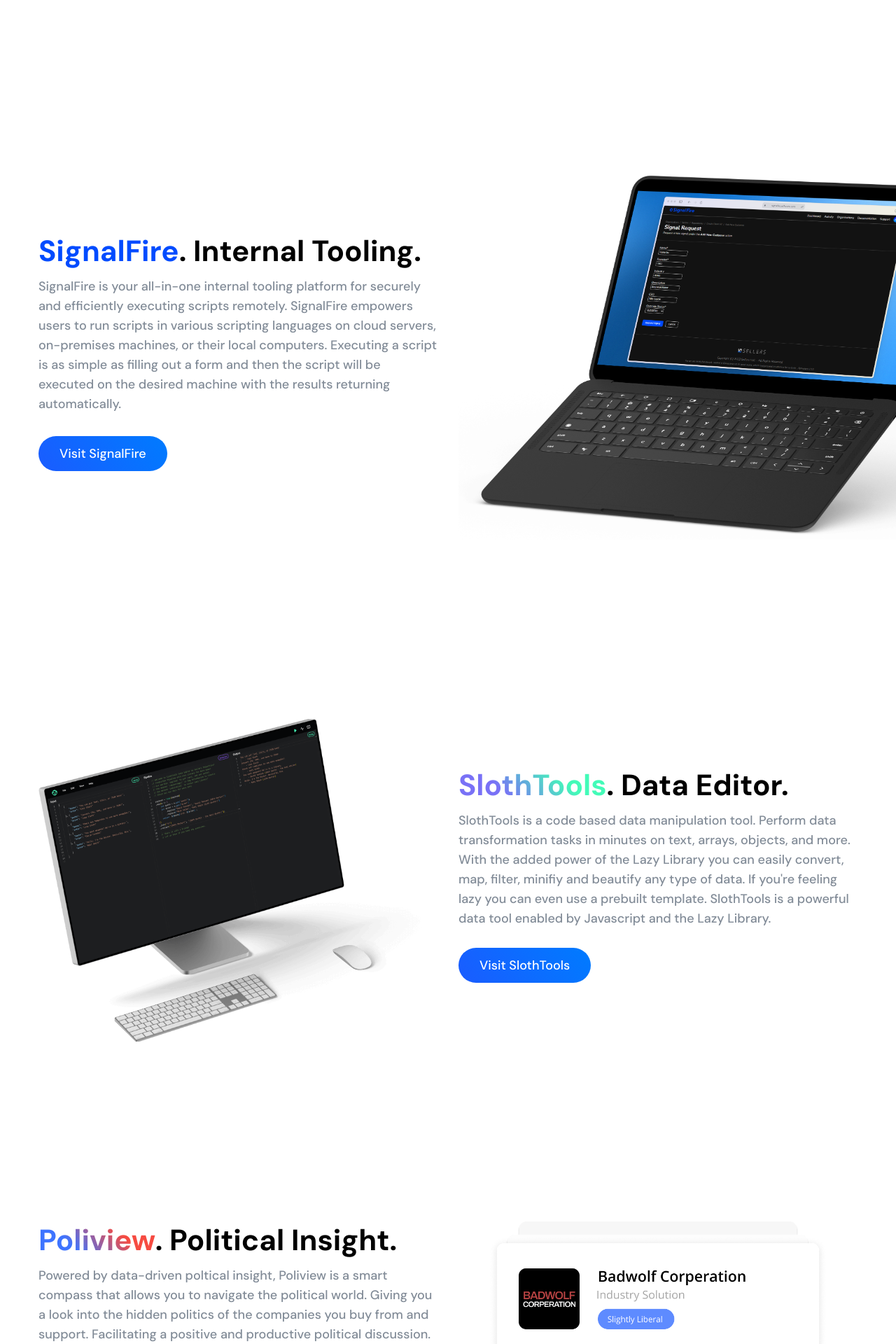
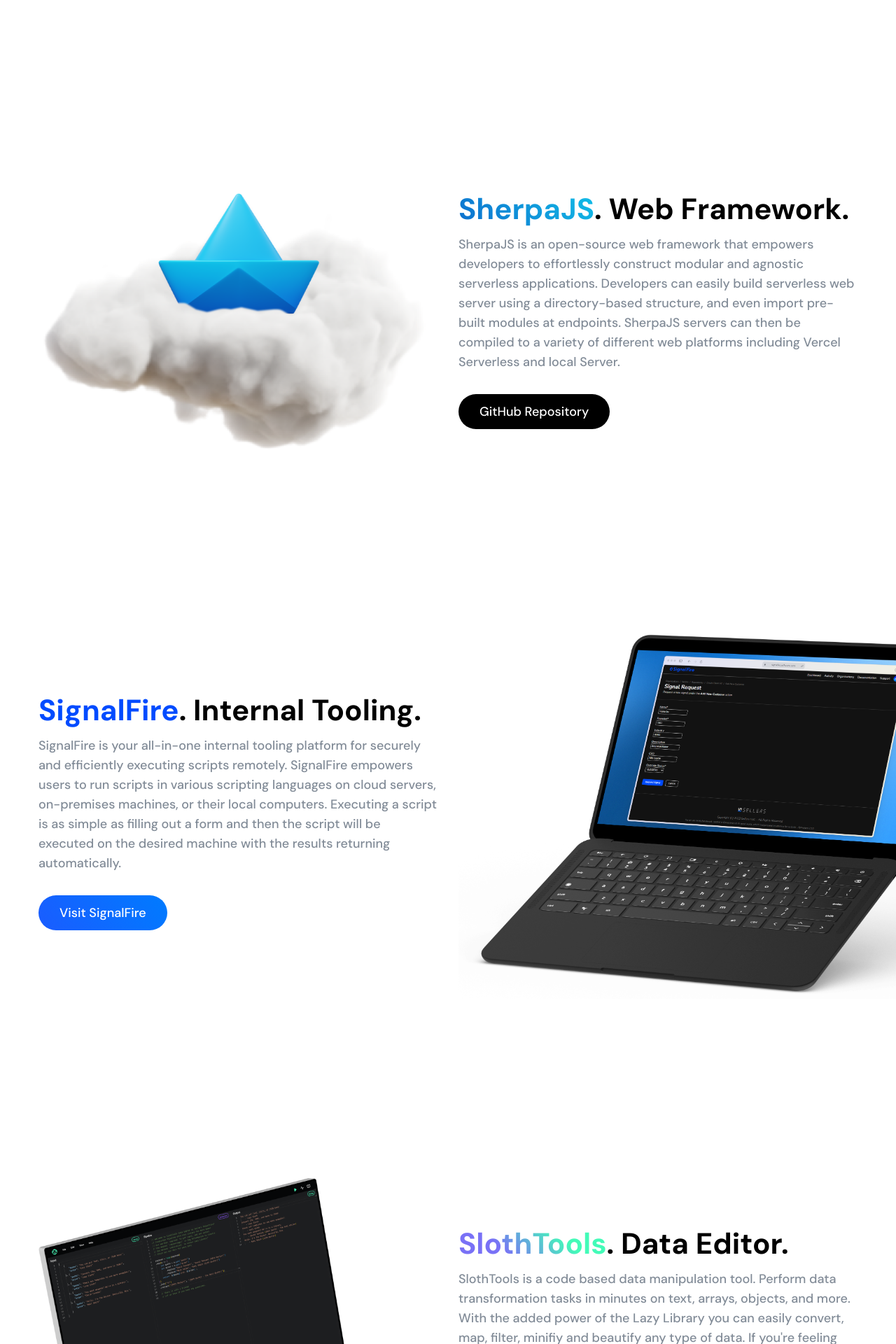
Before and after one commit to Sellers-Industry/website, a PHP site: page / in a window 1280 px wide; the page is wider, and only the part inside the window is pictured. Shown: the part 619-2539 px from the top of that part at 70% size. Run offline with PHP 8.4, Linux system fonts and the light colour scheme; some libraries are stand-ins or nearby versions.

Commit message:
Added New Products

```diff
--- a/css/sections.css
+++ b/css/sections.css
@@ -37,6 +37,14 @@
     -webkit-text-fill-color: transparent;
 }
 
+.sherpajs {
+    background: linear-gradient(45deg, #0D6DCD 0%, #12BFE8 100%);
+    background-clip: text;
+    -webkit-background-clip: text;
+    -webkit-text-fill-color: transparent;
+}
+
+
 .authical {
     background: linear-gradient(45deg, #F460B7 0%, #8A42B5 100%);
     background-clip: text;
@@ -45,6 +53,10 @@
 }
 
 
+.carrot {
+    color: #FF6A88;
+}
+
 
 .signalfire {
     color: #004BFF;
--- a/index.html
+++ b/index.html
@@ -110,7 +110,49 @@
 		</section>
 
 
-		<!-- Poliview -->
+		<!-- SherpaJS -->
+		<section class="bg-light overflow-visible">
+			<div class="container px-xl-0 text-left">
+				<div class="d-flex flex-column justify-content-center">
+					<div class="row flex-md-row-reverse">
+						<div class="section-text col-12 col-md-6">
+							<div class="d-flex flex-column justify-content-center h-100">
+								<h3 data-aos="fade-down" data-aos-delay="100">
+									<span class="sherpajs">SherpaJS</span>. Web Framework.
+								</h3>
+								<div class="mt-10 mb-md-1 mb-30 f-18 medium color-heading op-7 text-adaptive" data-aos="fade-down" data-aos-delay="250">
+									SherpaJS is an open-source web framework that
+									empowers developers to effortlessly construct
+									modular and agnostic serverless applications.
+									Developers can easily build serverless web
+									server using a directory-based structure, and
+									even import pre-built modules at endpoints.
+									SherpaJS servers can then be compiled to a
+									variety of different web platforms including
+									Vercel Serverless and local Server.
+									<br><br>
+								</div>
+								<div class="pr-2" data-aos="fade-down" data-aos-delay="500">
+									<a href="https://github.com/sellersindustry/SherpaJS" target="_blank" class="btn mb-15 md action-2" >
+										GitHub Repository
+									</a>
+								</div>
+							</div>
+						</div>
+						<div class="col-12 col-md-6 pt-5 pb-5 pr-4 text-md-center text-sm-left">
+							<img data-aos="fade-down" data-aos-delay="350" src="image/sherpajs.png" alt="" class="img-fluid" width="100%">
+						</div>
+					</div>
+				</div>
+			</div>
+		</section>
+
+
+		<!-- Break -->
+		<div style="height: 20vh;"></div>
+
+
+		<!-- SignalFire -->
 		<section class="bg-light overflow-visible">
 			<div class="container px-xl-0 text-left">
 				<div class="d-flex flex-column justify-content-center">
@@ -130,7 +172,8 @@
 									Executing a script is as simple as filling
 									out a form and then the script will be
 									executed on the desired machine with
-									the results returning automatically.<br><br>
+									the results returning automatically.
+									<br><br>
 								</div>
 								<div class="pr-2" data-aos="fade-down" data-aos-delay="500">
 									<a href="https://signalfire.sellersew.com/" target="_blank" class="btn mb-15 md action-1" >
@@ -161,7 +204,7 @@
 							<h3 data-aos="fade-down" data-aos-delay="100">
 								<span class="slothtools">SlothTools</span>. Data Editor.
 							</h3>
-							<div class="mt-10 f-18 medium color-heading op-7 text-adaptive" data-aos="fade-down" data-aos-delay="250">
+							<div class="mt-10 mb-md-1 mb-30 f-18 medium color-heading op-7 text-adaptive" data-aos="fade-down" data-aos-delay="250">
 								SlothTools is a code based data manipulation
 								tool. Perform data transformation tasks in
 								minutes on text, arrays, objects, and more.
@@ -192,7 +235,7 @@
 		<div style="height: 20vh;"></div>
 
 
-		<!-- Poliview -->
+		<!-- Carrot -->
 		<section class="bg-light overflow-visible">
 			<div class="container px-xl-0 text-left">
 				<div class="d-flex flex-column justify-content-center">
@@ -200,10 +243,52 @@
 						<div class="section-text col-12 col-md-6">
 							<div class="d-flex flex-column justify-content-center h-100">
 								<h3 data-aos="fade-down" data-aos-delay="100">
+									<span class="carrot">Carrot</span>. Text-to-Speech.
+								</h3>
+								<div class="mt-10 mb-md-1 mb-30 f-18 medium color-heading op-7 text-adaptive" data-aos="fade-down" data-aos-delay="250">
+									Enhance Reading, Improve Comprehension, and
+									Correct Mistakes with the Carrot
+									Text-to-Speech application. Carrot is more
+									than just a text-to-speech application. It's
+									your companion in the world of words,
+									harnessing the power of spoken words. Easily
+									catch spelling slip-ups and grammar quirks
+									that escape conventional checks.
+									<br><br>
+								</div>
+								<div class="d-flex">
+									<div class="pr-2" data-aos="fade-down" data-aos-delay="500">
+										<a href="https://carrot.sellersew.com/" target="_blank" class="btn mb-15 md action-1" >
+											Visit Carrot
+										</a>
+									</div>
+								</div>
+							</div>
+						</div>
+						<div class="col-12 col-md-6 pt-5 pb-5 text-md-center text-sm-left">
+							<img data-aos="fade-down" data-aos-delay="350" src="image/carrot.png" alt="" class="img-fluid" width="130%" style="box-shadow: 1px 1px 20px 1px rgba(0,0,0,.2);">
+						</div>
+					</div>
+				</div>
+			</div>
+		</section>
+
+
+		<!-- Break -->
+		<div style="height: 20vh;"></div>
+
+
+		<!-- Poliview -->
+		<section class="bg-light">
+			<div class="container px-xl-0 text-left">
+
+				<div class="row flex-md-row-reverse">
+					<div class="col-12 col-md-6 ">
+						<div class="d-flex flex-column justify-content-center h-100">
+							<h3 data-aos="fade-down" data-aos-delay="100">
 								<span class="poliview">Poliview</span>. Political Insight.
 							</h3>
 							<div class="mt-10 mb-md-1 mb-30 f-18 medium color-heading op-7 text-adaptive" data-aos="fade-down" data-aos-delay="250">
-									<!-- What is purpose of Aris Weapon Detection -->
 								Powered by data-driven poltical insight,
 								Poliview is a smart compass that allows you
 								to navigate the political world. Giving you
@@ -213,7 +298,8 @@
 								political discussion. Not only about the
 								role large corporations play in our nation's
 								politics but also a broad view of politics
-									as a whole.<br><br>
+								as a whole.
+								<br><br>
 							</div>
 							<div class="d-flex">
 								<div class="pr-2" data-aos="fade-down" data-aos-delay="500">
@@ -230,8 +316,7 @@
 						</div>
 					</div>
 					<div class="col-12 col-md-6 pt-5 pb-5 text-md-center text-sm-left">
-							<img data-tilt data-tilt data-tilt-perspective="1000" data-aos="fade-down" data-aos-delay="350" src="image/poltical-scale-badwolf.png" alt="" class="img-fluid" width="85%">
-						</div>
+						<img data-aos="fade-down" data-aos-delay="350" src="image/poltical-scale-badwolf.png" alt="" class="img-fluid" width="85%">
 					</div>
 				</div>
 			</div>
@@ -243,16 +328,16 @@
 
 
 		<!-- Authical -->
-		<section class="bg-light">
+		<section class="bg-light overflow-visible">
 			<div class="container px-xl-0 text-left">
-
-				<div class="row flex-md-row-reverse">
-					<div class="col-12 col-md-6 ">
+				<div class="d-flex flex-column justify-content-center">
+					<div class="row">
+						<div class="section-text col-12 col-md-6">
 							<div class="d-flex flex-column justify-content-center h-100">
 								<h3 data-aos="fade-down" data-aos-delay="100">
 									<span class="authical">Authical</span>. Authenication.
 								</h3>
-							<div class="mt-10 f-18 medium color-heading op-7 text-adaptive" data-aos="fade-down" data-aos-delay="250">
+								<div class="mt-10 mb-md-1 mb-30 f-18 medium color-heading op-7 text-adaptive" data-aos="fade-down" data-aos-delay="250">
 									Authical is an open source authentication
 									framework that uses one-time passwords to
 									authenicate users. A user can simply enter their
@@ -262,14 +347,14 @@
 									Authical is a easy to deploy framework that
 									will manage one-time passwords, sessions, and
 									user accounts.
-
-
 									<br><br>
 								</div>
+								<div class="d-flex">
 									<div data-aos="fade-down" data-aos-delay="500">
 										<a href="https://github.com/sellersindustry/authical-backend" target="_blank" class="btn mb-15 md action-2" >
 											GitHub Repository
 										</a>
+									</div>
 								</div>
 							</div>
 						</div>
@@ -278,7 +363,9 @@
 						</div>
 					</div>
 				</div>
+			</div>
 		</section>
+
 
 		<!-- Break -->
 		<div style="height: 20vh;"></div>
```
Also changed, not shown: image/carrot.png (added), image/sherpajs.png (added). Lines whose indentation alone changed are shown as unchanged.
